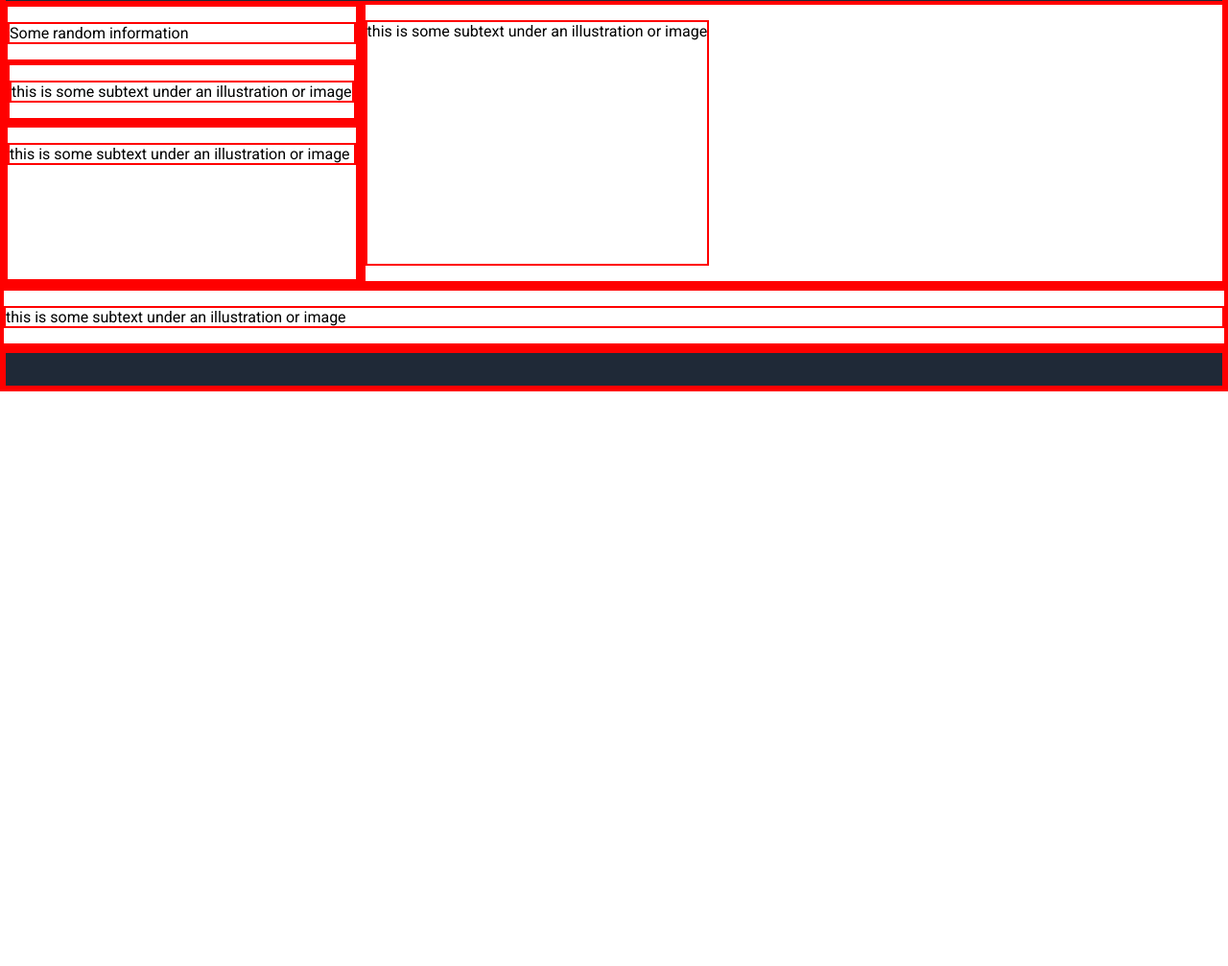
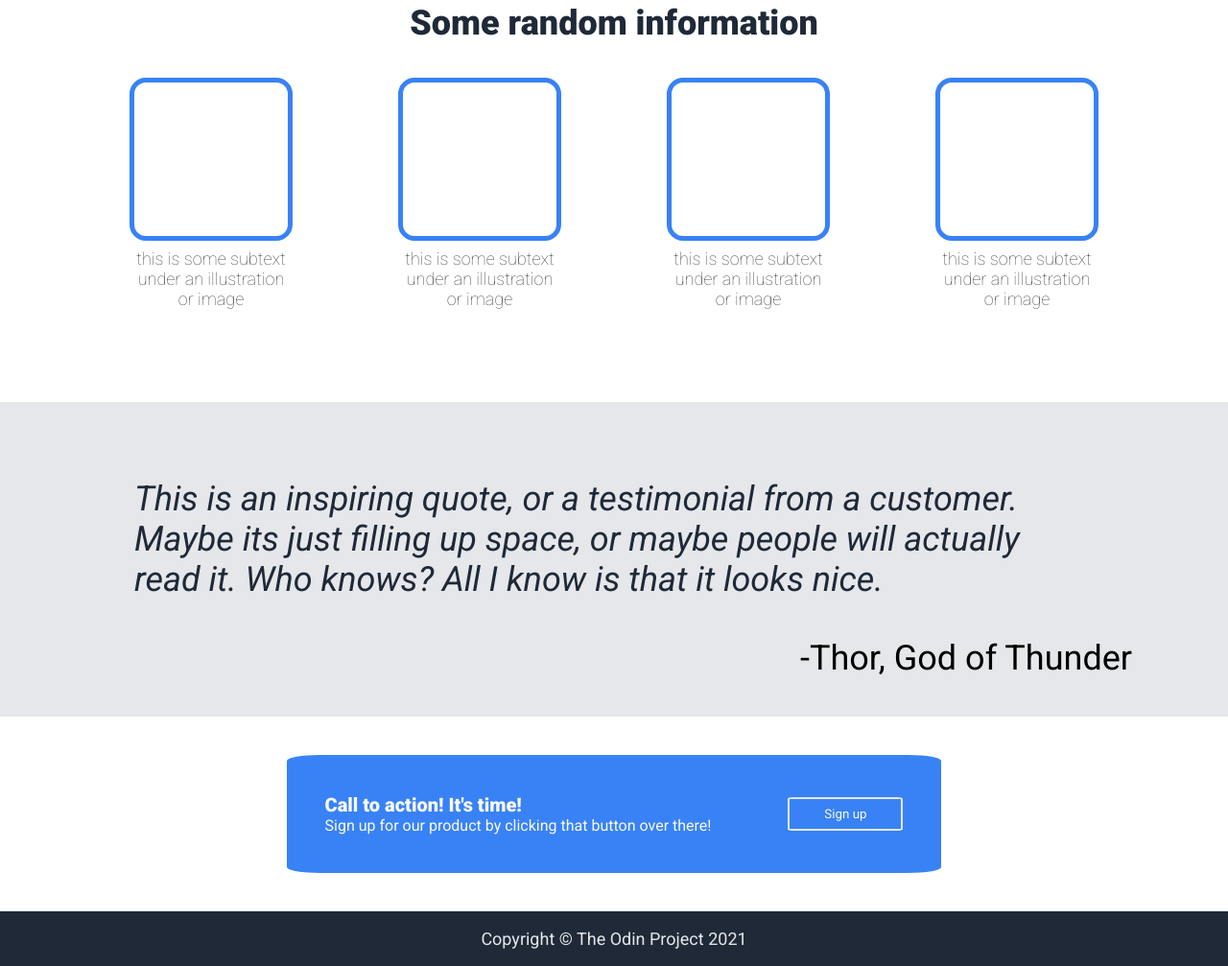
Before and after one commit to LoganB07/odin-landing-page, a plain HTML site: page index.html in a window 1280 px wide. Shown: the part 400-1407 px from the top of the page at 96% size. Before the commit the page ends 808 px from the top, so only its background shows below. Drawn offline with Linux system fonts and the light colour scheme.

Commit message:
Update index and styles

```diff
--- a/index.html
+++ b/index.html
@@ -38,37 +38,55 @@
     <div class="content">
       <div class="info">
         <p>Some random information</p>
-        <div class="card">
-          <div></div>
-          <p>this is some subtext under an illustration or image</p>
-        </div>
-        <div class="card"></div>
-          <div></div>
-          <p>this is some subtext under an illustration or image</p>
-        </div>
-        <div class="card"></div>
-          <div></div>
-          <p>this is some subtext under an illustration or image</p>
-        </div>
-        <div class="card"></div>
-          <div></div>
-          <p>this is some subtext under an illustration or image</p>
+        <div class="cards">
+          <div class="card">
+            <div class="image"></div>
+            <p class="subtext">this is some subtext under an illustration or image</p>
+          </div>
+          <div class="card">
+            <div class="image"></div>
+            <p class="subtext">this is some subtext under an illustration or image</p>
+          </div>
+          <div class="card">
+            <div class="image"></div>
+            <p class="subtext">this is some subtext under an illustration or image</p>
+          </div>
+          <div class="card">
+            <div class="image"></div>
+            <p class="subtext">this is some subtext under an illustration or image</p>
+          </div>
         </div>
 
 
       </div>
 
       <div class="quote">
-
+        <div class="filler"></div>
+        <div class="q-quote">
+          <p class="q-text">This is an inspiring quote, or a testimonial from a customer. Maybe its just filling up space, or maybe people will actually read it. Who knows? All I know is that it looks nice.</p>
+          <p class="q-person">-Thor, God of Thunder</p>
+        </div>
+        <div class="filler"></div>
       </div>
 
       <div class="call">
+        <div class="c-content">
+          <div class="c-text">
+            <p class="c-head">Call to action! It's time!</p>
+            <p class="c-sub">Sign up for our product by clicking that button over there!</p>
+          </div>
+
+          <div class="c-b-container">
+            <button class="c-button">Sign up</button>
+          </div>
+        </div>
 
       </div>
 
     </div>
 
     <div class="footer">
+      <p>Copyright © The Odin Project 2021</p>
 
     </div>
 
--- a/styles.css
+++ b/styles.css
@@ -1,5 +1,5 @@
 * {
-    border: 2px solid red;
+
     font-family: 'Roboto', 'sans-serif';
 }
 
@@ -92,16 +92,150 @@
     background-color: #3882F6;
     color: #F9FAF8;
     padding: 1vh;
+    min-width: 15vh;
 }
 
 .content {
     display: flex;
+    flex-direction: column;
     flex: 3 1 auto;
 
 }
 
+.info {
+    display: flex;
+    flex-direction: column;
+    align-items: center;
+    font-size: 36px;
+    color: #1F2937;
+    font-weight: 900;
+    flex: 1 1 auto;
+}
+
+.cards {
+    display: flex;
+    flex-direction: row;
+    font-size: 18px;
+    color: #464646;
+    font-weight: 100;
+    justify-content: center;
+    gap: 15vh;
+}
+
+.card {
+    display: flex;
+    flex-direction: column;
+    flex: 1 1 auto;
+    justify-content: center;
+    align-items: center;
+    max-width: 20vh;
+}
+
+.subtext {
+    text-align: center;
+    min-width: 20vh;
+    min-height: 20vh;
+    margin: 0;
+    padding-top: 1vh;
+}
+
+.image {
+    display: flex;
+    flex: 1 1 0;
+    min-width: 20vh;
+    min-height: 20vh;
+    margin: 0;
+    border: #3882F6, 5px, solid;
+    border-radius: 10%;
+}
+
+.quote {
+    display: flex;
+    flex-direction: row;
+    flex: 1 1 0;
+    align-items: center;
+    background-color: #E5E7EB;
+    padding: 5vh;
+
+}
+
+.q-quote {
+    display: flex;
+    flex-direction: column;
+}
+
+.filler {
+    flex: 1;
+}
+
+.q-text {
+    max-width: 125vh;
+    padding: 5vh;
+    margin: 0;
+    font-size: 36px;
+    font-style: italic;
+    color: #1F2937;
+}
+
+.q-person {
+    margin: 0;
+    justify-content: end;
+    font-size: 36px;
+}
+
+.call {
+    display: flex;
+    flex-direction: row;
+    display: 1 1 0;
+    padding: 5vh;
+    justify-content: center;
+}
+
+.c-content {
+    background-color: #3882F6;
+    display: flex;
+    flex-direction: row;
+    color: #F9FAF8;
+    padding: 5vh;
+    border-radius: 5%;
+    gap: 10vh;
+}
+
+.c-b-container {
+  display: flex;
+  flex-direction: column;
+  justify-content: center;
+}
+
+.c-button {
+    max-width: 11vh;
+    justify-content: center;
+    background-color: #3882F6;
+    color: #F9FAF8;
+    padding: 1vh;
+    border: solid 2px #E5E7EB;
+    border-radius: 5%;
+    min-width: 15vh;
+}
+
+.c-text p {
+    margin: 0;
+}
+
+.c-head {
+    font-weight: 900;
+    font-size: 20px;
+}
+
+.c-sub {
+    font-size: 16px;
+}
+
 .footer {
     display: flex;
+    justify-content: center;
     flex: 1 1 auto;
     background-color: #1F2937;
+    color : #E5E7EB;
+    font-size: 18px;
 }
```
